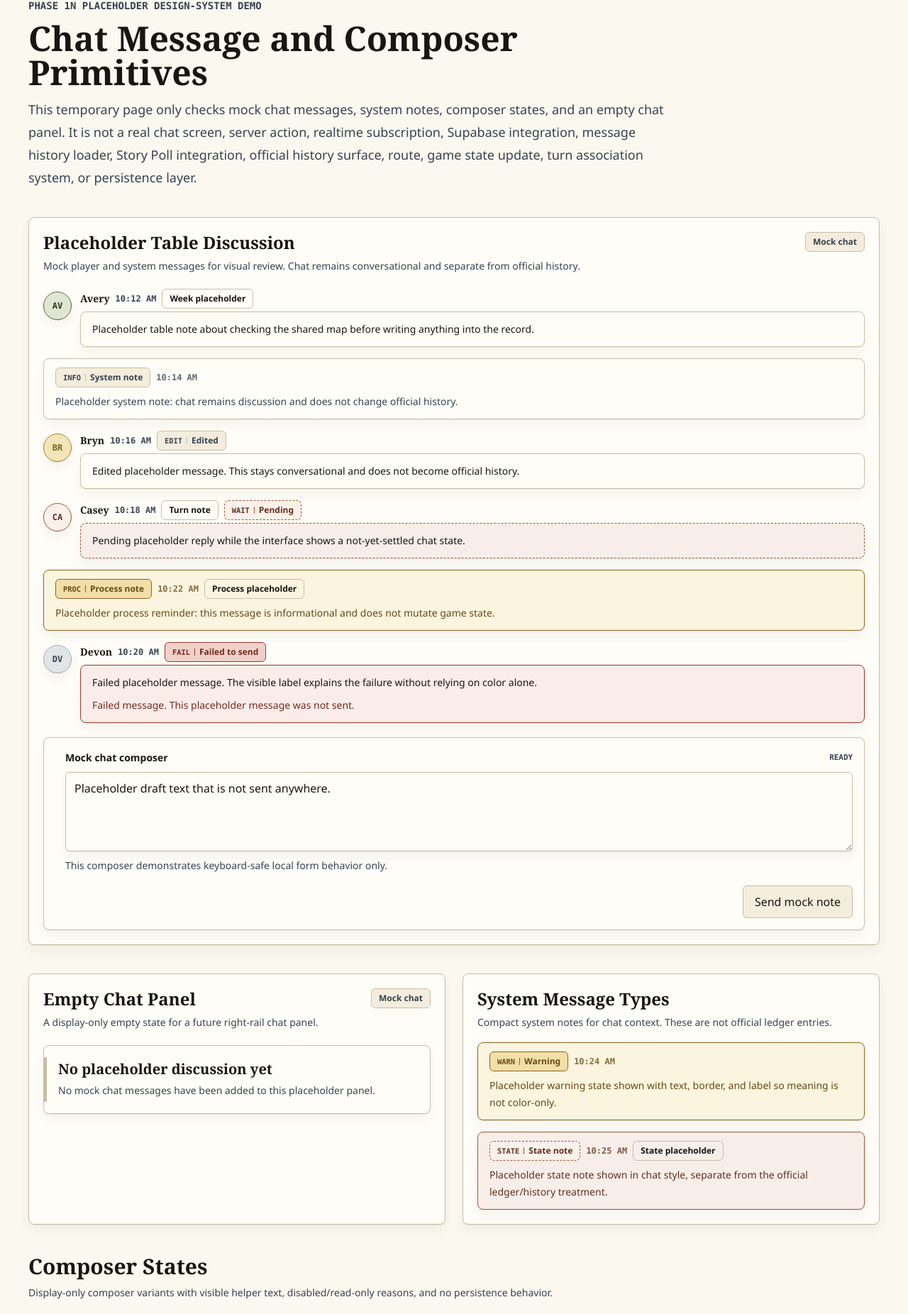
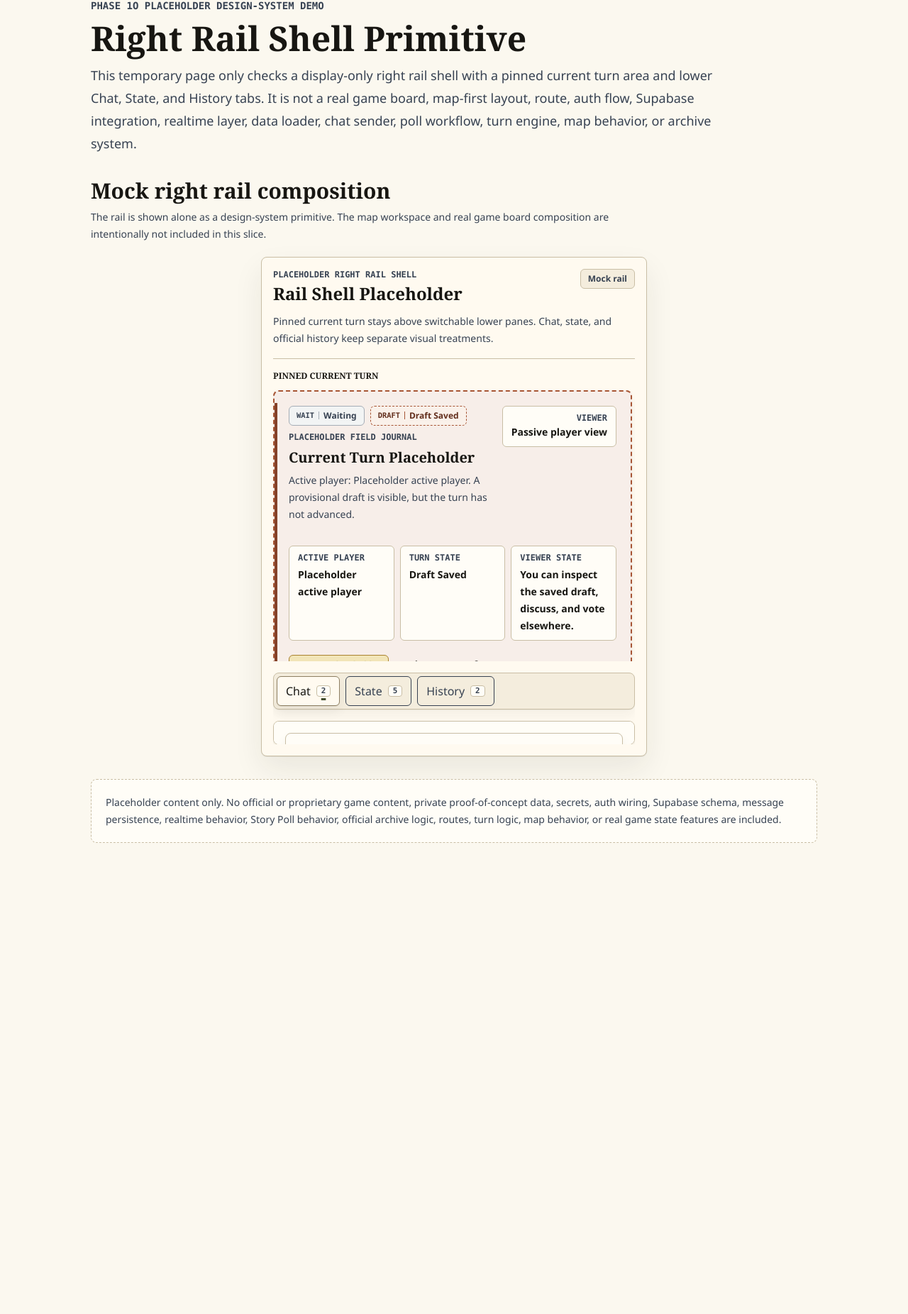
Before and after one commit to kevinsprojects88/map-year-companion, a Next.js app: page / in a window 1280 px wide. Shown: the part 58-1910 px from the top of the page at 71% size. After the commit the page ends 1302 px from the top, so only its background shows below. Built offline with nearby package versions, Linux system fonts and the light colour scheme.

Commit message:
Add Phase 1O right rail shell primitive

```diff
--- a/src/app/page.tsx
+++ b/src/app/page.tsx
@@ -1,11 +1,79 @@
-import { ChatComposer } from "@/components/chat/chat-composer";
 import { ChatMessage } from "@/components/chat/chat-message";
 import { ChatPanel } from "@/components/chat/chat-panel";
 import { SystemMessage } from "@/components/chat/system-message";
+import { Timeline } from "@/components/history/timeline";
+import { RightRail } from "@/components/layout/right-rail";
+import { CommunityStatePanel } from "@/components/state/community-state-panel";
+import { CurrentTurnPanel } from "@/components/turns/current-turn-panel";
 import type {
   ChatMessageViewModel,
   SystemMessageViewModel
 } from "@/types/chat";
+import type {
+  DiscontentCardViewModel,
+  ProjectCardViewModel,
+  ResourceCardViewModel
+} from "@/types/community-state";
+import type { HistoryEntryCardViewModel } from "@/types/history";
+import type { CurrentTurnPanelViewModel } from "@/types/turn";
+
+const currentTurn: CurrentTurnPanelViewModel = {
+  actionCopy:
+    "Placeholder controls are present for visual review only. This rail demo does not save drafts, commit turns, advance play, or update a map.",
+  activePlayerLabel: "Placeholder active player",
+  checklist: [
+    {
+      description:
+        "This mock step represents checking the shared map without adding map behavior.",
+      id: "review-placeholder-map",
+      label: "Review placeholder map notes",
+      status: "complete"
+    },
+    {
+      description:
+        "This mock step keeps the turn panel distinct from chat, state, and official history.",
+      id: "draft-placeholder-outcome",
+      label: "Draft placeholder outcome",
+      status: "current"
+    },
+    {
+      description:
+        "The official commit remains deferred to a later implementation phase.",
+      id: "commit-placeholder-outcome",
+      label: "Commit placeholder outcome",
+      status: "notStarted"
+    }
+  ],
+  commitAndAdvanceLabel: "Commit placeholder",
+  disabledReason:
+    "The Phase 1O rail shell is display-only, so turn controls remain inert in this demo.",
+  draft: {
+    body: "Placeholder draft outcome text. It is visibly provisional and does not change official history.",
+    helperText:
+      "Draft state is separate from the official ledger. This copy is placeholder-only and has no persistence.",
+    savedAtLabel: "Mock saved 10:30 AM"
+  },
+  gameName: "Placeholder Field Journal",
+  id: "phase-1o-right-rail",
+  passiveAvailableActions: [
+    "Read the current turn",
+    "Follow mock discussion",
+    "Review mock state",
+    "Read official placeholder history"
+  ],
+  promptDetail:
+    "Placeholder prompt summary only. No official card text, rulebook text, or proprietary material appears in this demo.",
+  promptLabel: "Mock prompt reference",
+  saveDraftLabel: "Save placeholder draft",
+  status: "draftSaved",
+  storyPoll: {
+    detail:
+      "No Community Vote is attached to this right rail shell demo. Poll behavior is intentionally out of scope.",
+    status: "none"
+  },
+  turnLabel: "Current Turn Placeholder",
+  viewerState: "passivePlayer"
+};
 
 const chatMessages: ChatMessageViewModel[] = [
   {
@@ -13,8 +81,8 @@
     avatarColor: "moss",
     avatarInitials: "AV",
     body: "Placeholder table note about checking the shared map before writing anything into the record.",
-    id: "avery-normal",
-    linkedTurnLabel: "Week placeholder",
+    id: "rail-chat-avery",
+    linkedTurnLabel: "Current turn placeholder",
     status: "normal",
     timestampLabel: "10:12 AM"
   },
@@ -22,185 +90,234 @@
     authorDisplayName: "Bryn",
     avatarColor: "ochre",
     avatarInitials: "BR",
-    body: "Edited placeholder message. This stays conversational and does not become official history.",
-    id: "bryn-edited",
+    body: "Placeholder reply that stays conversational. It is not an official ledger entry.",
+    id: "rail-chat-bryn",
     status: "edited",
     timestampLabel: "10:16 AM"
-  },
-  {
-    authorDisplayName: "Casey",
-    avatarColor: "clay",
-    avatarInitials: "CA",
-    body: "Pending placeholder reply while the interface shows a not-yet-settled chat state.",
-    id: "casey-pending",
-    linkedTurnLabel: "Turn note",
-    status: "pending",
-    timestampLabel: "10:18 AM"
-  },
-  {
-    authorDisplayName: "Devon",
-    avatarColor: "slate",
-    avatarInitials: "DV",
-    body: "Failed placeholder message. The visible label explains the failure without relying on color alone.",
-    id: "devon-failed",
-    status: "failed",
-    timestampLabel: "10:20 AM"
   }
 ];
 
 const systemMessages: SystemMessageViewModel[] = [
   {
     body: "Placeholder system note: chat remains discussion and does not change official history.",
-    id: "system-info",
-    timestampLabel: "10:14 AM",
+    id: "rail-system-chat-boundary",
+    timestampLabel: "10:18 AM",
     type: "info"
+  }
+];
+
+const projects: ProjectCardViewModel[] = [
+  {
+    description:
+      "Placeholder project record shown as part of current community state.",
+    id: "placeholder-project-active",
+    lastChangedLabel: "Mock turn marker",
+    locationLabel: "Map note placeholder",
+    name: "Placeholder Repair Project",
+    recentChange: {
+      label: "Official state",
+      tone: "official"
+    },
+    remainingWeeksLabel: "2 mock weeks",
+    startedTurnLabel: "Turn placeholder",
+    status: "active"
   },
   {
-    body: "Placeholder process reminder: this message is informational and does not mutate game state.",
-    id: "system-process",
-    linkedObjectLabel: "Process placeholder",
-    timestampLabel: "10:22 AM",
-    type: "process"
+    description:
+      "Placeholder project change shown with draft styling so it does not look committed.",
+    id: "placeholder-project-draft",
+    lastChangedLabel: "Draft saved marker",
+    name: "Placeholder Draft Project Change",
+    recentChange: {
+      label: "Provisional",
+      tone: "draft"
+    },
+    remainingWeeksLabel: "1 mock week",
+    status: "draftChange"
+  }
+];
+
+const resources: ResourceCardViewModel[] = [
+  {
+    id: "placeholder-resource-official",
+    lastChangedTurnLabel: "Committed placeholder turn",
+    locationLabel: "Map note placeholder",
+    name: "Placeholder Shared Resource",
+    notes:
+      "Official current-state placeholder. This is not inventory, automation, or real game data.",
+    recentChange: {
+      label: "Official",
+      tone: "official"
+    },
+    status: "abundance"
   },
   {
-    body: "Placeholder warning state shown with text, border, and label so meaning is not color-only.",
-    id: "system-warning",
-    timestampLabel: "10:24 AM",
-    type: "warning"
+    id: "placeholder-resource-draft",
+    name: "Placeholder Draft Resource Note",
+    notes:
+      "Draft resource copy remains visually distinct from committed state.",
+    recentChange: {
+      label: "Draft change",
+      tone: "draft"
+    },
+    status: "draftChange"
+  }
+];
+
+const discontent: DiscontentCardViewModel[] = [
+  {
+    count: 1,
+    holderLabel: "Placeholder participant",
+    holderType: "playerLinked",
+    id: "placeholder-discontent-active",
+    lastChangedLabel: "Mock turn marker",
+    linkedTurnLabel: "Current turn placeholder",
+    reason:
+      "Placeholder discontent record with explicit text labels instead of color-only meaning.",
+    recentChange: {
+      label: "Current state",
+      tone: "attention"
+    },
+    status: "active"
+  }
+];
+
+const historyEntries: HistoryEntryCardViewModel[] = [
+  {
+    activePlayerLabel: "Placeholder active player",
+    committedAtLabel: "10:00 AM",
+    committedByLabel: "Avery",
+    eventType: "turnOutcome",
+    id: "placeholder-history-turn",
+    outcomeSummary:
+      "Official placeholder outcome summary. It is displayed as ledger history, not chat.",
+    stateChange: {
+      label: "Official",
+      summary:
+        "Placeholder state became part of the committed record after a mock turn.",
+      tone: "official"
+    },
+    statusLabel: "Committed",
+    title: "Placeholder turn committed",
+    turnLabel: "Turn placeholder",
+    weekLabel: "Week placeholder"
   },
   {
-    body: "Placeholder state note shown in chat style, separate from the official ledger/history treatment.",
-    id: "system-state",
-    linkedObjectLabel: "State placeholder",
-    timestampLabel: "10:25 AM",
-    type: "stateChange"
+    committedAtLabel: "10:05 AM",
+    committedByLabel: "Bryn",
+    detailItems: [
+      {
+        label: "Record type",
+        value: "Placeholder state change"
+      }
+    ],
+    eventType: "projectChange",
+    id: "placeholder-history-state",
+    outcomeSummary:
+      "Official placeholder state change shown with ledger treatment.",
+    statusLabel: "Committed",
+    title: "Placeholder project updated",
+    turnLabel: "Turn placeholder"
   }
 ];
 
 export default function Home() {
   return (
     <main className="min-h-screen bg-background px-6 py-10 text-foreground sm:px-10 lg:py-14">
-      <div className="mx-auto flex w-full max-w-7xl flex-col gap-10">
+      <div className="mx-auto flex w-full max-w-5xl flex-col gap-8">
         <section className="flex flex-col gap-3">
           <p className="font-mono text-sm font-semibold uppercase text-muted-foreground">
-            Phase 1N placeholder design-system demo
+            Phase 1O placeholder design-system demo
           </p>
           <div className="flex flex-col gap-3">
             <h1 className="max-w-4xl text-4xl font-semibold sm:text-5xl">
-              Chat Message and Composer Primitives
+              Right Rail Shell Primitive
             </h1>
             <p className="max-w-4xl text-lg leading-8 text-muted-foreground">
-              This temporary page only checks mock chat messages, system notes,
-              composer states, and an empty chat panel. It is not a real chat
-              screen, server action, realtime subscription, Supabase
-              integration, message history loader, Story Poll integration,
-              official history surface, route, game state update, turn
-              association system, or persistence layer.
+              This temporary page only checks a display-only right rail shell
+              with a pinned current turn area and lower Chat, State, and
+              History tabs. It is not a real game board, map-first layout,
+              route, auth flow, Supabase integration, realtime layer, data
+              loader, chat sender, poll workflow, turn engine, map behavior, or
+              archive system.
             </p>
           </div>
         </section>
 
+        <section
+          aria-labelledby="right-rail-demo-heading"
+          className="flex flex-col gap-5"
+        >
+          <div className="flex flex-col gap-1.5">
+            <h2
+              id="right-rail-demo-heading"
+              className="text-3xl font-semibold leading-tight"
+            >
+              Mock right rail composition
+            </h2>
+            <p className="max-w-3xl text-sm leading-6 text-muted-foreground">
+              The rail is shown alone as a design-system primitive. The map
+              workspace and real game board composition are intentionally not
+              included in this slice.
+            </p>
+          </div>
+
+          <RightRail
+            ariaLabel="Phase 1O placeholder right rail shell"
+            className="mx-auto max-w-[34rem]"
+            chat={(
               <ChatPanel
-          title="Placeholder Table Discussion"
                 description="Mock player and system messages for visual review. Chat remains conversational and separate from official history."
                 messages={[
-            <ChatMessage key={chatMessages[0].id} message={chatMessages[0]} />,
+                  <ChatMessage
+                    key={chatMessages[0].id}
+                    message={chatMessages[0]}
+                  />,
                   <SystemMessage
                     key={systemMessages[0].id}
                     message={systemMessages[0]}
                   />,
-            <ChatMessage key={chatMessages[1].id} message={chatMessages[1]} />,
-            <ChatMessage key={chatMessages[2].id} message={chatMessages[2]} />,
-            <SystemMessage
-              key={systemMessages[1].id}
-              message={systemMessages[1]}
-            />,
-            <ChatMessage key={chatMessages[3].id} message={chatMessages[3]} />
+                  <ChatMessage
+                    key={chatMessages[1].id}
+                    message={chatMessages[1]}
+                  />
                 ]}
-          composer={
-            <ChatComposer
-              defaultValue="Placeholder draft text that is not sent anywhere."
-              helperText="This composer demonstrates keyboard-safe local form behavior only."
-              label="Mock chat composer"
-              sendButtonLabel="Send mock note"
+                title="Placeholder Table Discussion"
               />
-          }
+            )}
+            chatBadge="2"
+            defaultTab="chat"
+            description="Pinned current turn stays above switchable lower panes. Chat, state, and official history keep separate visual treatments."
+            history={(
+              <Timeline
+                description="Official placeholder ledger entries only. Chat and drafts are intentionally excluded."
+                entries={historyEntries}
+                id="right-rail-history-demo"
+                title="Official Placeholder History"
+                variant="compact"
               />
-
-        <section className="grid gap-6 lg:grid-cols-2">
-          <ChatPanel
-            title="Empty Chat Panel"
-            description="A display-only empty state for a future right-rail chat panel."
-            emptyState={{
-              description:
-                "No mock chat messages have been added to this placeholder panel.",
-              title: "No placeholder discussion yet"
-            }}
+            )}
+            historyBadge="2"
+            pinnedTop={<CurrentTurnPanel turn={currentTurn} />}
+            state={(
+              <CommunityStatePanel
+                description="Mock projects, resources, and discontent grouped as current state. Draft changes remain visibly provisional."
+                discontent={discontent}
+                projects={projects}
+                resources={resources}
+                title="Placeholder Community State"
               />
-
-          <section className="flex flex-col gap-4 rounded-lg border border-border bg-card p-5 shadow-paper-sm">
-            <div className="flex flex-col gap-1.5">
-              <h2 className="text-2xl font-semibold leading-tight">
-                System Message Types
-              </h2>
-              <p className="text-sm leading-6 text-muted-foreground">
-                Compact system notes for chat context. These are not official
-                ledger entries.
-              </p>
-            </div>
-            <SystemMessage message={systemMessages[2]} />
-            <SystemMessage message={systemMessages[3]} />
-          </section>
-        </section>
-
-        <section className="flex flex-col gap-5">
-          <div className="flex flex-col gap-1.5">
-            <h2 className="text-3xl font-semibold leading-tight">
-              Composer States
-            </h2>
-            <p className="max-w-4xl text-sm leading-6 text-muted-foreground">
-              Display-only composer variants with visible helper text,
-              disabled/read-only reasons, and no persistence behavior.
-            </p>
-          </div>
-
-          <div className="grid gap-6 xl:grid-cols-2">
-            <ChatComposer
-              defaultValue="Read-only placeholder text."
-              disabledReason="This mock conversation is read-only, so the button remains inert while still reachable by keyboard."
-              label="Read-only composer"
-              readOnly
-              sendButtonLabel="Send"
+            )}
+            stateBadge="5"
+            title="Rail Shell Placeholder"
           />
-            <ChatComposer
-              defaultValue="Placeholder message in a sending visual state."
-              helperText="Sending state is visual only; no network request is started."
-              label="Sending composer"
-              sending
-              sendButtonLabel="Send"
-            />
-            <ChatComposer
-              disabled
-              disabledReason="Chat is disabled in this placeholder state for visual review."
-              label="Disabled composer"
-              placeholder="Disabled placeholder composer"
-              sendButtonLabel="Send"
-            />
-            <ChatComposer
-              defaultValue="Placeholder message that needs recovery."
-              failed
-              helperText="Failed state keeps an explicit text explanation for accessibility."
-              label="Failed composer"
-              sendButtonLabel="Retry mock note"
-            />
-          </div>
         </section>
 
         <section className="rounded-lg border border-dashed border-border bg-card p-5 text-sm leading-6 text-muted-foreground">
           Placeholder content only. No official or proprietary game content,
           private proof-of-concept data, secrets, auth wiring, Supabase schema,
-          message persistence, realtime behavior, Story Poll wiring, official
-          history integration, routes, turn logic, map behavior, or game state
+          message persistence, realtime behavior, Story Poll behavior, official
+          archive logic, routes, turn logic, map behavior, or real game state
           features are included.
         </section>
       </div>
--- /dev/null
+++ b/src/components/layout/right-rail.tsx
@@ -0,0 +1,155 @@
+"use client";
+
+import { useId, type ComponentProps, type ReactNode } from "react";
+
+import { Badge, StateBadge } from "@/components/ui/badge";
+import {
+  Tabs,
+  TabsContent,
+  TabsList,
+  TabsTrigger
+} from "@/components/ui/tabs";
+
+type RightRailTabValue = "chat" | "state" | "history";
+type RightRailStatus = "active" | "readOnly" | "archived";
+
+type RightRailProps = Omit<ComponentProps<"aside">, "children" | "title"> & {
+  ariaLabel?: string;
+  chat: ReactNode;
+  chatBadge?: ReactNode;
+  defaultTab?: RightRailTabValue;
+  description?: string;
+  history: ReactNode;
+  historyBadge?: ReactNode;
+  pinnedTop: ReactNode;
+  state: ReactNode;
+  stateBadge?: ReactNode;
+  status?: RightRailStatus;
+  title: string;
+};
+
+const statusLabel: Record<RightRailStatus, string> = {
+  active: "Mock rail",
+  archived: "Archived",
+  readOnly: "Read-only"
+};
+
+function classes(...values: Array<string | false | null | undefined>) {
+  return values.filter(Boolean).join(" ");
+}
+
+function RightRail({
+  ariaLabel,
+  chat,
+  chatBadge,
+  className,
+  defaultTab = "chat",
+  description,
+  history,
+  historyBadge,
+  pinnedTop,
+  state,
+  stateBadge,
+  status = "active",
+  title,
+  ...props
+}: RightRailProps) {
+  const generatedId = useId().replace(/:/g, "");
+  const titleId = `right-rail-${generatedId}-title`;
+  const pinnedId = `right-rail-${generatedId}-pinned`;
+  const tabsLabel = `${title} lower panes`;
+
+  return (
+    <aside
+      aria-label={ariaLabel}
+      aria-labelledby={ariaLabel ? undefined : titleId}
+      data-slot="right-rail"
+      data-status={status}
+      className={classes(
+        "flex max-h-[calc(100vh-6rem)] min-h-[44rem] w-full flex-col gap-4 overflow-hidden rounded-lg border border-border bg-surface-raised p-4 shadow-paper-md",
+        status !== "active" &&
+          "border-[var(--state-archived-border)] bg-[var(--state-archived-bg)]",
+        className
+      )}
+      {...props}
+    >
+      <header className="flex flex-col gap-3 border-b border-border pb-4">
+        <div className="flex flex-wrap items-start justify-between gap-3">
+          <div className="flex min-w-0 flex-col gap-1">
+            <p className="font-mono text-xs font-semibold uppercase text-muted-foreground">
+              Placeholder right rail shell
+            </p>
+            <h2 id={titleId} className="text-2xl font-semibold leading-tight">
+              {title}
+            </h2>
+          </div>
+          {status === "archived" ? (
+            <StateBadge state="archived" />
+          ) : status === "readOnly" ? (
+            <StateBadge state="readOnly" />
+          ) : (
+            <Badge variant="secondary">{statusLabel[status]}</Badge>
+          )}
+        </div>
+        {description ? (
+          <p className="text-sm leading-6 text-muted-foreground">
+            {description}
+          </p>
+        ) : null}
+      </header>
+
+      <section
+        aria-labelledby={pinnedId}
+        className="min-h-0 max-h-[44%] overflow-y-auto pr-1"
+      >
+        <h3
+          id={pinnedId}
+          className="mb-3 font-mono text-xs font-semibold uppercase text-muted-foreground"
+        >
+          Pinned Current Turn
+        </h3>
+        {pinnedTop}
+      </section>
+
+      <Tabs
+        activationMode="automatic"
+        className="min-h-0 flex-1 gap-3 overflow-hidden"
+        defaultValue={defaultTab}
+      >
+        <TabsList aria-label={tabsLabel} className="shrink-0">
+          <TabsTrigger value="chat" badge={chatBadge}>
+            Chat
+          </TabsTrigger>
+          <TabsTrigger value="state" badge={stateBadge}>
+            State
+          </TabsTrigger>
+          <TabsTrigger value="history" badge={historyBadge}>
+            History
+          </TabsTrigger>
+        </TabsList>
+
+        <TabsContent
+          value="chat"
+          className="min-h-0 flex-1 overflow-y-auto p-3"
+        >
+          {chat}
+        </TabsContent>
+        <TabsContent
+          value="state"
+          className="min-h-0 flex-1 overflow-y-auto p-3"
+        >
+          {state}
+        </TabsContent>
+        <TabsContent
+          value="history"
+          className="min-h-0 flex-1 overflow-y-auto p-3"
+        >
+          {history}
+        </TabsContent>
+      </Tabs>
+    </aside>
+  );
+}
+
+export { RightRail };
+export type { RightRailProps, RightRailStatus, RightRailTabValue };
```
Lines whose indentation alone changed are shown as unchanged.
